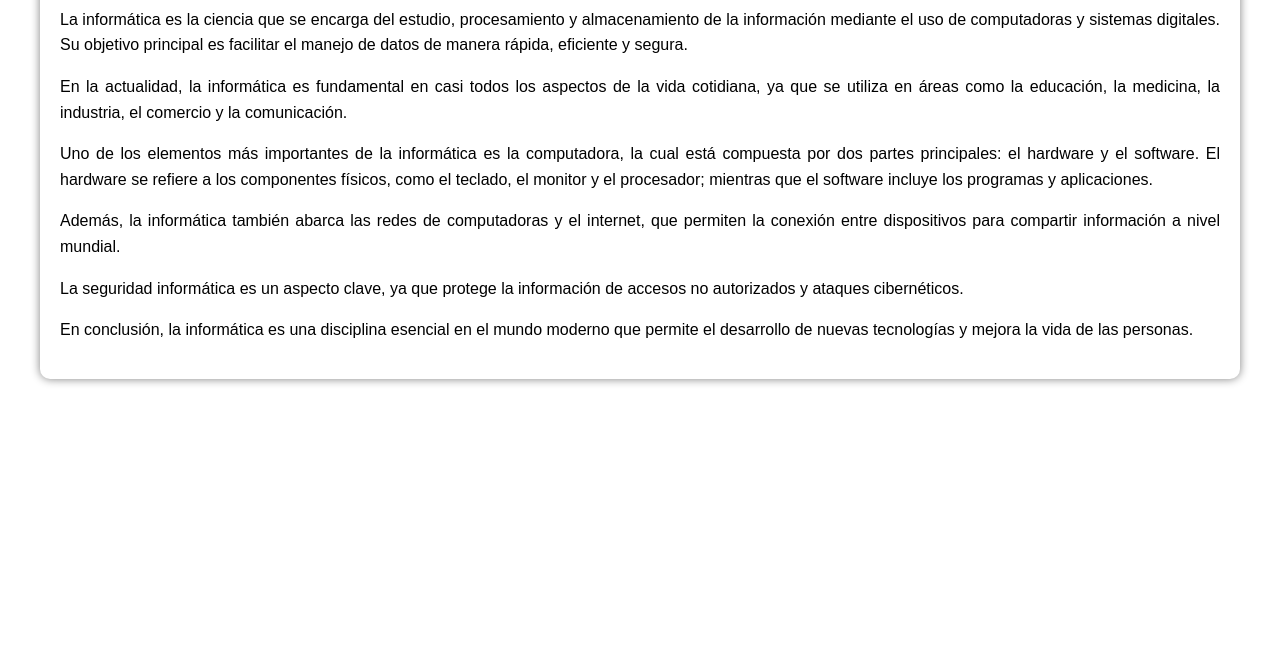
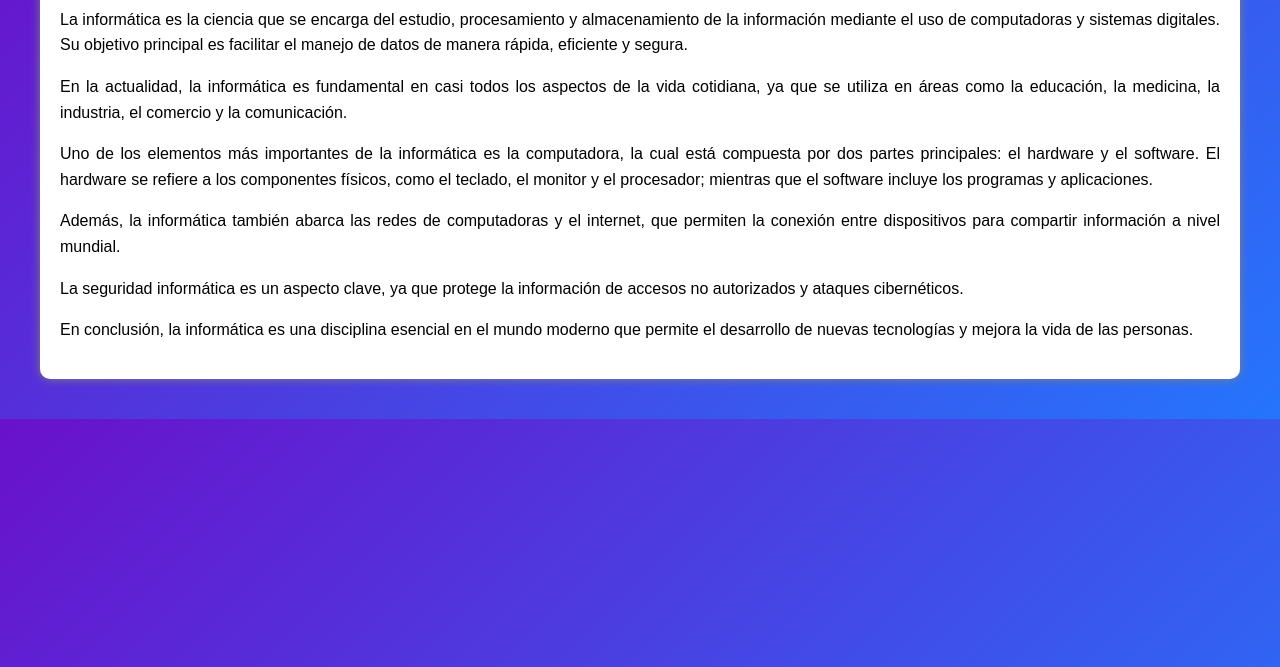
Before and after one commit to 25301414-wq/RepoFedora, a plain HTML site: page index.html in a window 1280 px wide. Shown: the part 133-800 px from the top of the page. Drawn offline with Linux system fonts and the light colour scheme.

Commit message:
Update index.html

```diff
--- a/index.html
+++ b/index.html
@@ -6,7 +6,7 @@
     <style>
         body {
             font-family: Arial, sans-serif;
-            background-color: linear-gradient(135deg, #6a11cb, #2575fc);
+            background: linear-gradient(135deg, #6a11cb, #2575fc);
             margin: 40px;
         }
         .contenedor {
```
